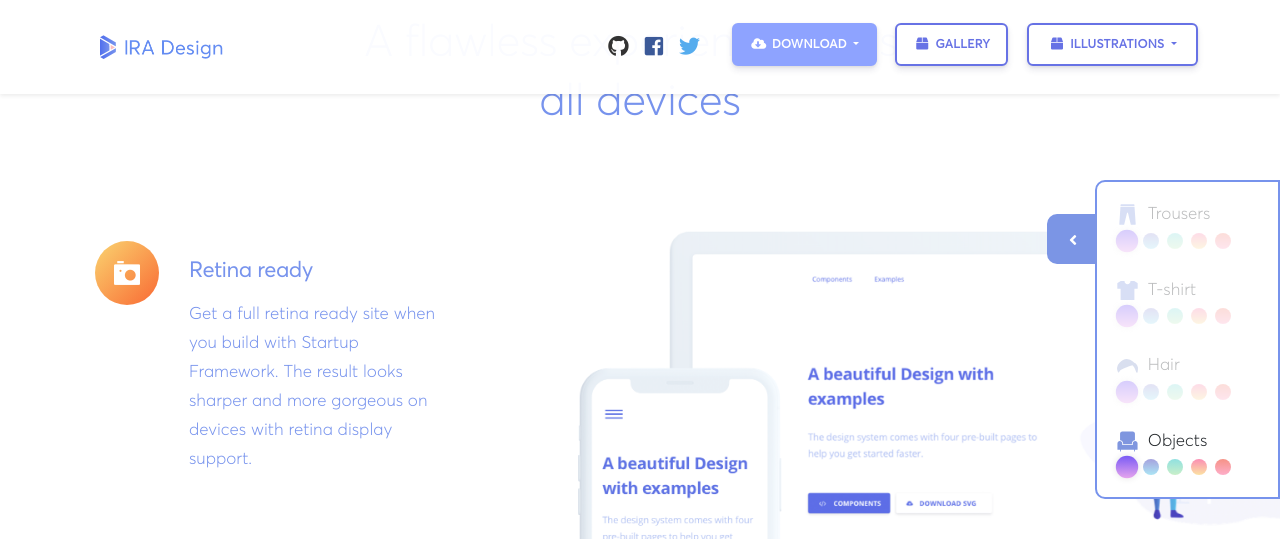
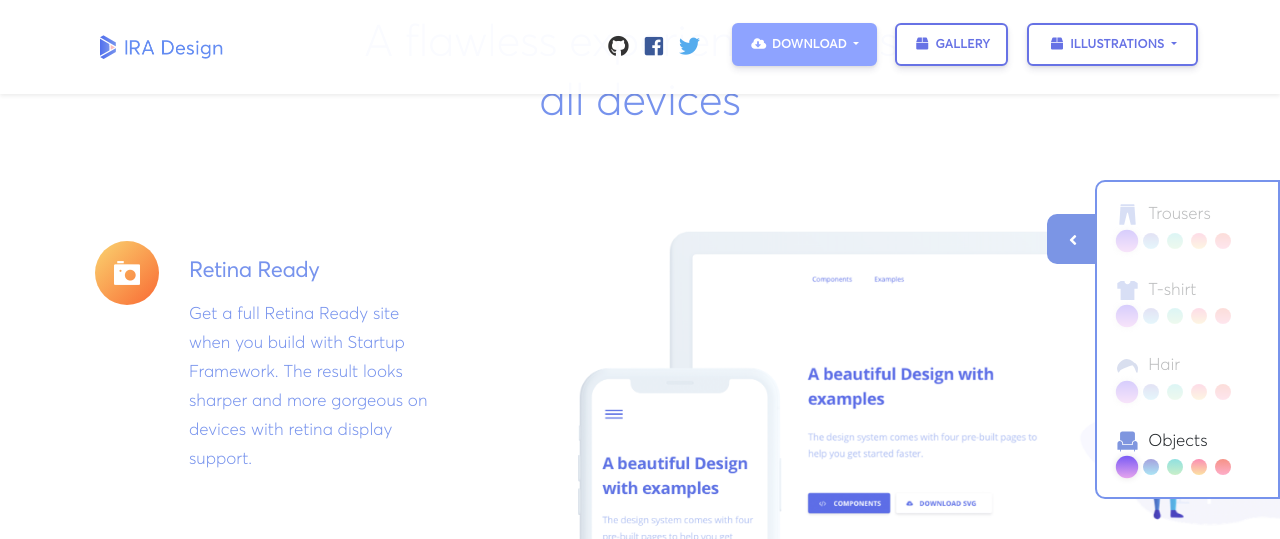
Before and after one commit to ira-design/ira-design.github.io, a Jekyll site: the page built from index.html, in a window 1280 px wide and 900 px high, scrolled down 4178 px. Shown: the top 539 px of the window. Built offline with Jekyll 4.4.1, drawn with Linux system fonts in a browser that asks for light colours; a script that is not in the unit is left out.

Commit message:
Refactor(index): Change text

```diff
--- a/_layouts/index.html
+++ b/_layouts/index.html
@@ -1692,8 +1692,8 @@ height="0" width="0" style="display:none;visibility:hidden"></iframe></noscript>
 								<i class="nc-icon nc-camera-compact"></i>
 							</div>
 							<div class="description text-sm-left text-center">
-								<h4 class="info-title">Retina ready</h4>
-								<p class="desc">Get a full retina ready site when you build with Startup Framework.
+								<h4 class="info-title">Retina Ready</h4>
+								<p class="desc">Get a full Retina Ready site when you build with Startup Framework.
 									 	The result looks sharper and more gorgeous on devices with retina display support.
 							  </p>
 							</div>
```
